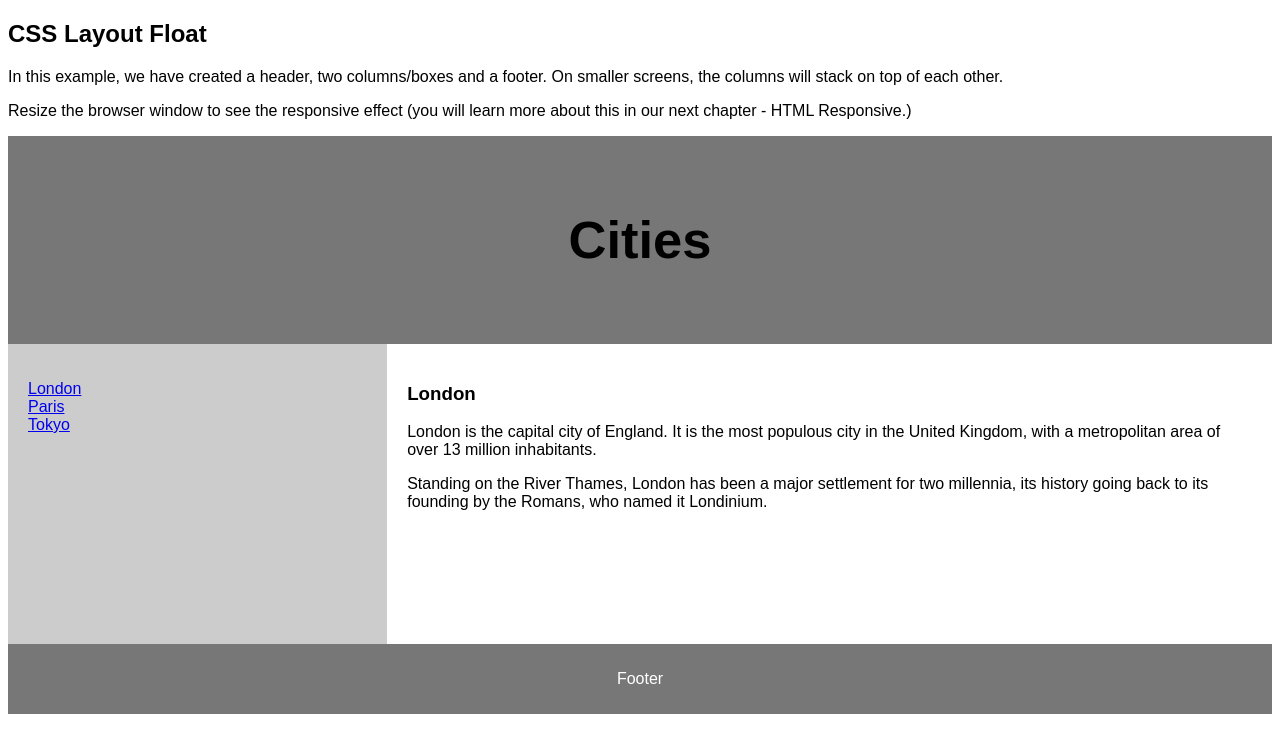
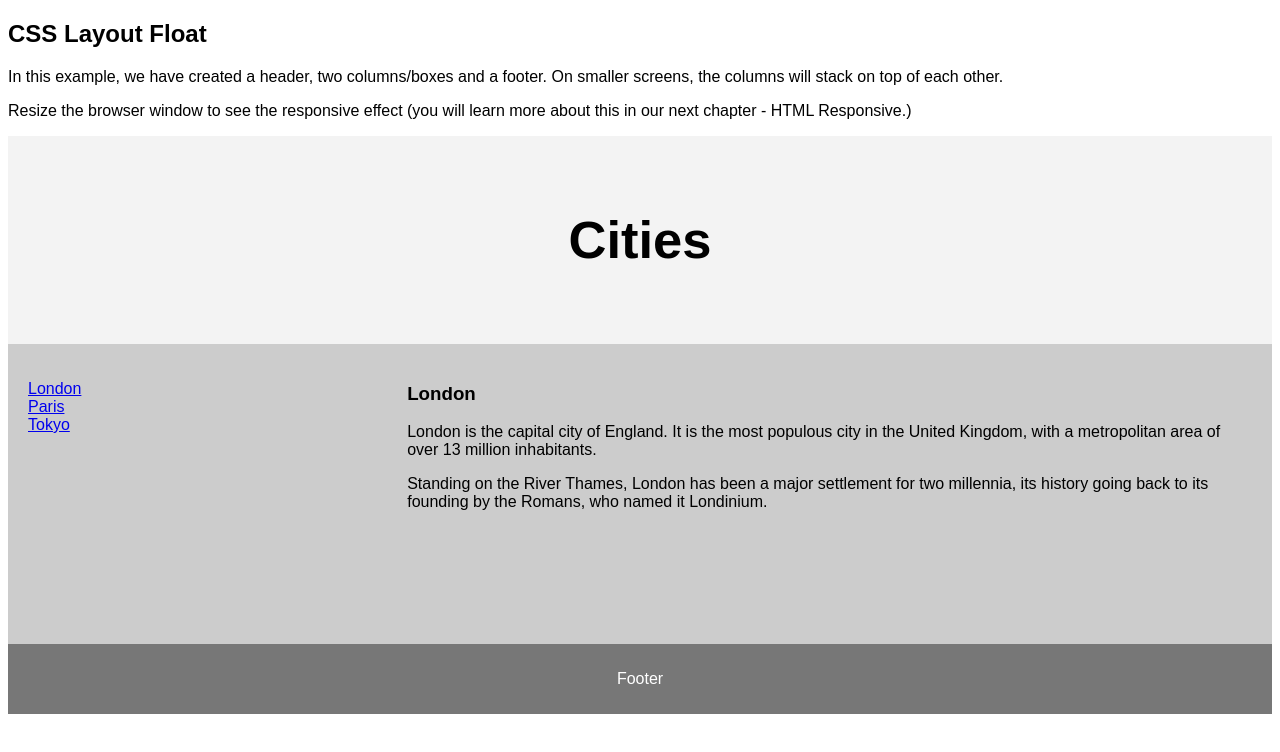
Before and after one commit to pfroystad/pdoc, a plain HTML site: page index.html in a window 1280 px wide. Drawn offline with Linux system fonts and the light colour scheme.

Commit message:
Update index.html

```diff
--- a/index.html
+++ b/index.html
@@ -15,7 +15,7 @@ body {
 
 /* Style the header */
 header {
-  background-color: #777;
+  background-color: #f3f3f3;
   padding: 30px;
   text-align: center;
   font-size: 35px;
@@ -41,7 +41,7 @@ article {
   float: left;
   padding: 20px;
   width: 70%;
-  background-color: #ffffff;
+  background-color: #cccccc;
   height: 300px; /* only for demonstration, should be removed */
 }
 
```
